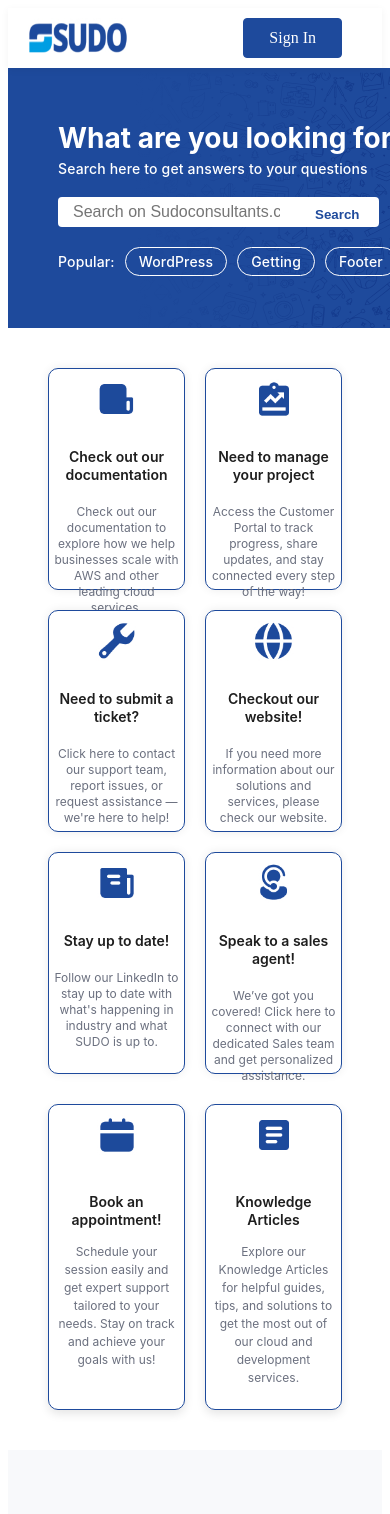
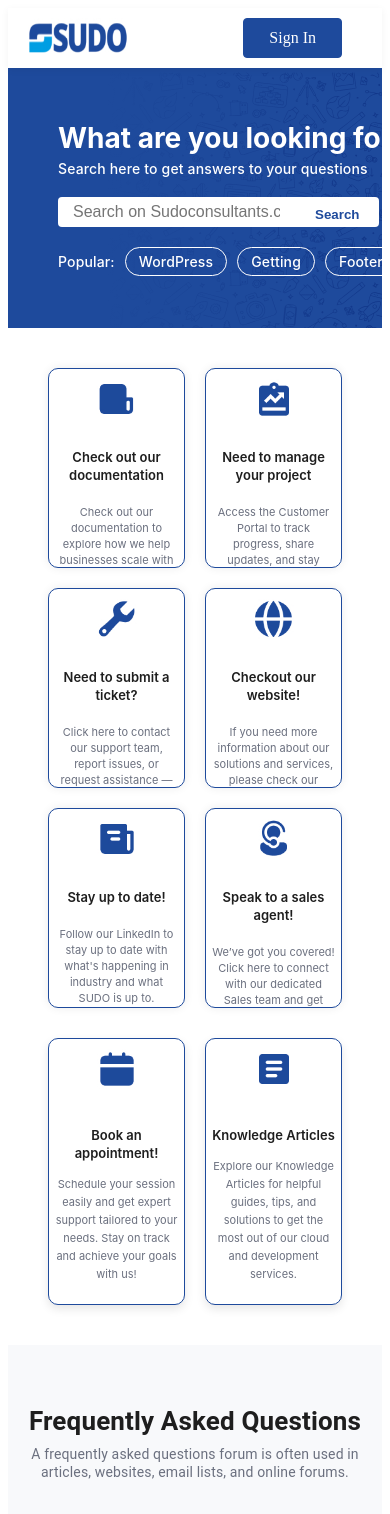
Before and after one commit to rutuja-awalekar/Sudo-LandingPgae, a React (Create React App) app: page / in a window 390 px wide. Shown: the top 1514 px of the page. Built offline with nearby package versions, Linux system fonts and the light colour scheme.

Commit message:
changed code

```diff
--- a/src/Responsive.css
+++ b/src/Responsive.css
@@ -1,4 +1,4 @@
-@media (max-width: 430px) {
+@media (min-width:320px) and (max-width: 430px) {
 
 /*HEADER SECTION*/
 .header {
@@ -49,7 +49,7 @@ background-position: center;
   padding: 30px 0px;
   text-align: center;
   height: 200px;
-  width: 430px;
+  width: 100%;
   align-items: center;
   }
 
@@ -168,6 +168,11 @@ letter-spacing: 0.15px;
   text-align: center;
   transition: transform 0.2s;
   height: 200px;
+  box-sizing: border-box;
+  word-wrap: break-word;
+  overflow-wrap: break-word;
+  overflow: hidden;
+  white-space: normal;
 }
 
 .feature-box:hover {
@@ -183,7 +188,7 @@ letter-spacing: 0.15px;
   color: #1E1E1E;
 text-align: center;
 font-family: Inter;
-font-size: 14px;
+font-size: 13px;
 font-style: normal;
 font-weight: 600;
 line-height: 18px;
@@ -194,7 +199,7 @@ margin-top: 5px;
   color: #6B707F;
 text-align: center;
 font-family: Inter;
-font-size:12px;
+font-size:11px;
 font-style: normal;
 font-weight: 400;
 line-height: 16px;
@@ -233,7 +238,7 @@ margin-top: 20px;
  color: #1E1E1E;
 text-align: center;
 font-family: Inter;
-font-size: var(--Font-size-text-lg, 14px);
+font-size: var(--Font-size-text-lg, 13px);
 font-style: normal;
 font-weight: 600;
 line-height: var(--Line-height-text-lg, 18px);
@@ -243,7 +248,7 @@ line-height: var(--Line-height-text-lg, 18px);
    color: #6B707F;
 text-align: center;
 font-family: Inter;
-font-size: var(--Font-size-text-md, 12px);
+font-size: var(--Font-size-text-md, 11px);
 font-style: normal;
 font-weight: 400;
 line-height: var(--Line-height-text-md, 18px);
@@ -353,7 +358,7 @@ letter-spacing: 0.15px;
     align-items: left;
     text-align:left;
 
-    width: 430px;
+ width: 100%;
     height: 200px;
 }
 
@@ -389,7 +394,6 @@ padding: 10px 25px 10px 25px;
 
 .support-image {
   width: 100%;
-  max-width: 430px;
   background-image: url('../src/assets/request.section.svg');
   background-size: cover;
 background-repeat: no-repeat;
```
